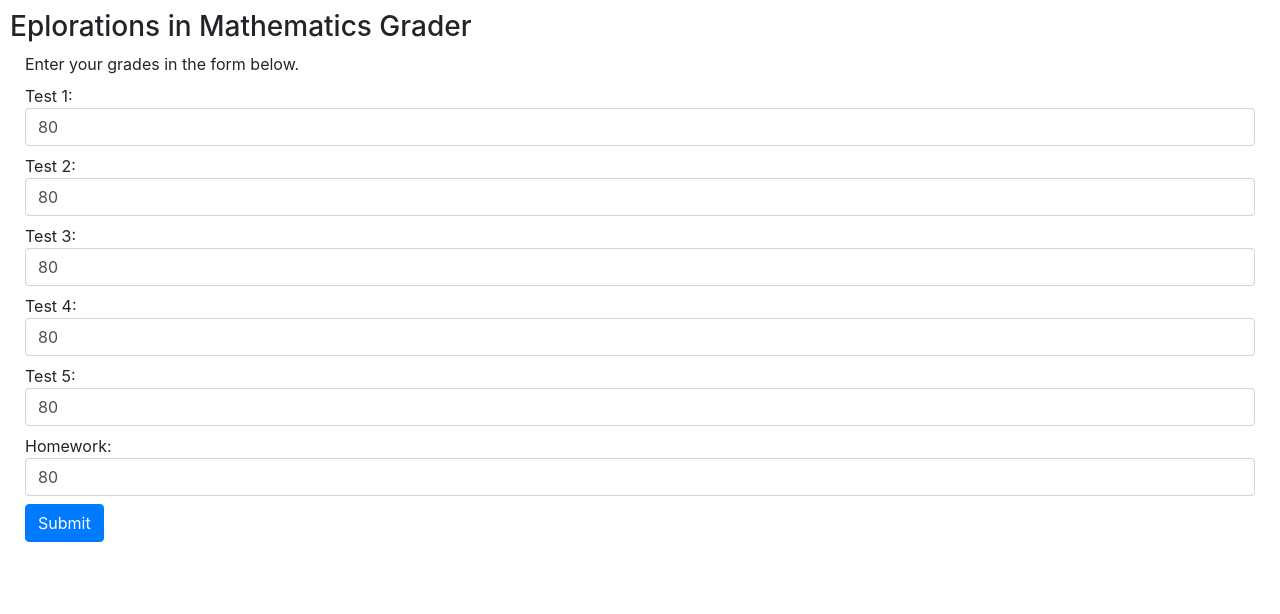
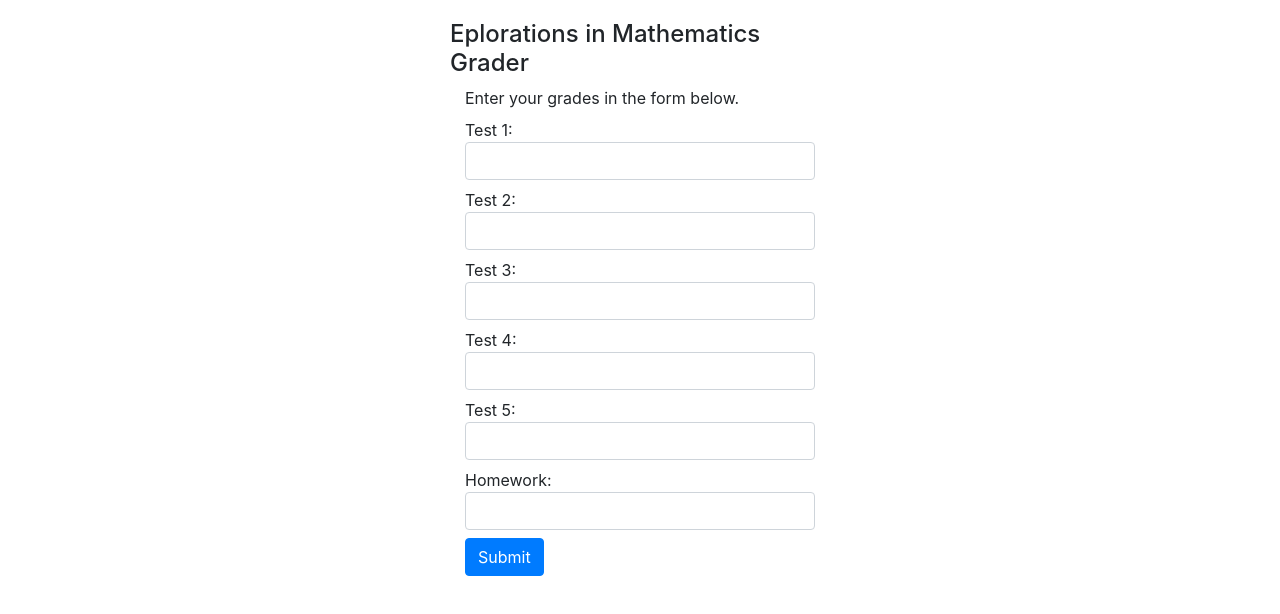
Before and after one commit to cjtessler/react-grader, a React (Create React App) app: page / in a window 1280 px wide. Shown: the top 614 px of the page. Built offline with nearby package versions, Linux system fonts and the light colour scheme.

Commit message:
deploy ready

```diff
--- a/src/App.css
+++ b/src/App.css
@@ -2,6 +2,14 @@ label {
   display: block;
 }
 
-.container-fluid {
-  margin:  auto 300px;
+.container-fuild {
+  margin: auto;
+  position: block;
+  top: 0; left: 0; bottom: 0; right: 0;
 }
+
+.container-fuild.is-Responsive {
+  min-width: 300px;
+  max-width: 400px;
+  padding: 10px;
+}
--- a/src/App.js
+++ b/src/App.js
@@ -11,7 +11,7 @@ class App extends React.Component {
     super(props);
 
     this.state = {
-      grades: Array(6).fill(80),
+      grades: Array(6).fill(null),
       isSubmitted: false
     };
 
@@ -30,8 +30,7 @@ class App extends React.Component {
     });
   };
 
-  handleSubmit = event => {
-    event.preventDefault();
+  handleSubmit = () => {
     this.setState({ isSubmitted: true });
   };
 
@@ -44,15 +43,16 @@ class App extends React.Component {
 
   render() {
     return (
-      <div className="container-fuild">
+      <div className="container-fuild is-Responsive">
         <div className="page-header">
-          <h3>Eplorations in Mathematics Grader</h3>
+          <h4>Eplorations in Mathematics Grader</h4>
         </div>
 
         {/* Grade Entry */}
         <div className="grade-entry">
           {!this.state.isSubmitted && (
             <GradeEntry
+              grades={this.state.grades}
               onSubmit={this.handleSubmit}
               onChange={this.handleChange}
             />
--- a/src/components/GradeEntry.js
+++ b/src/components/GradeEntry.js
@@ -15,10 +15,10 @@ function GradeEntry(props) {
         name={i}
         autoComplete="off"
         className="form-control"
-        // required
+        required
         min="0"
         max="100"
-        defaultValue="80"
+        defaultValue={props.grades[i]}
       />
     </label>
     )
```
